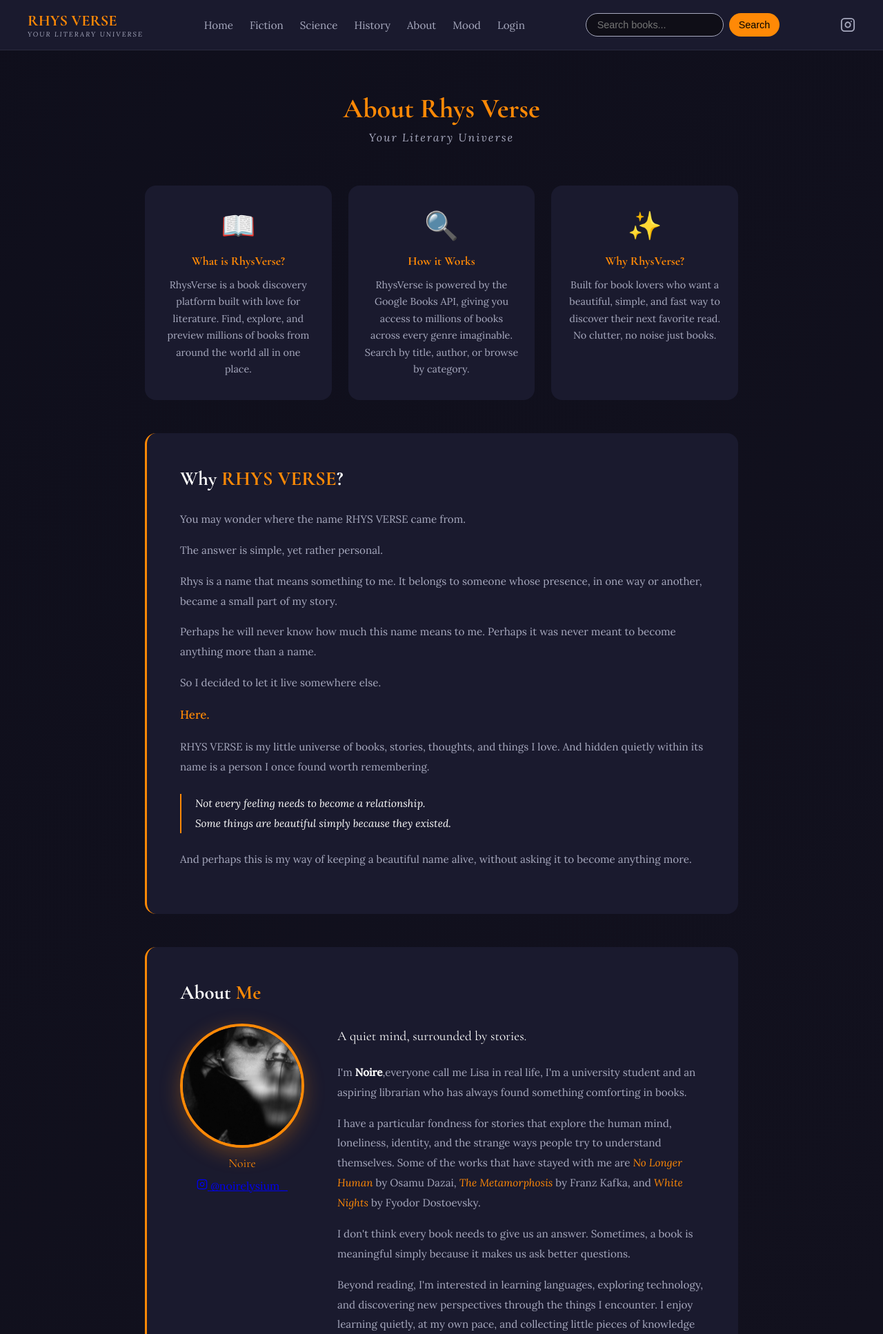
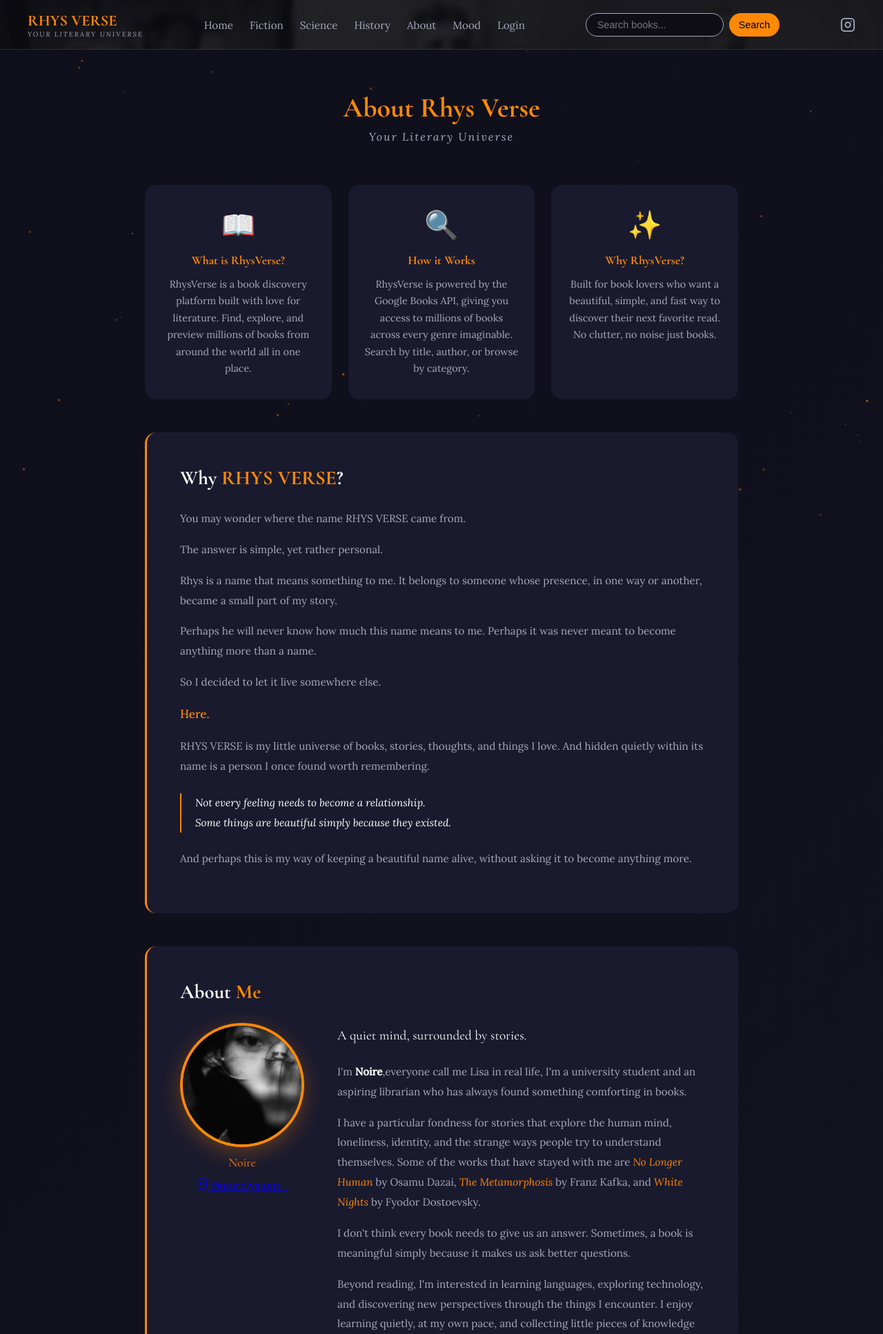
Before and after one commit to noire-a00/rhysverse, a Flask app: page /about in a window 1280 px wide. Shown: the top 1934 px of the page at 69% size. Run offline with Flask 3, Linux system fonts and the light colour scheme.

Commit message:
adding more aesthetic

```diff
--- a/static/style.css
+++ b/static/style.css
@@ -260,11 +260,42 @@
     align-items: center;
     justify-content: space-between;
     padding: 16px 40px;
-    background: #1a1a2e;
-    border-bottom: 1px solid #2a2a3e;
     position: sticky;
     top: 0;
     z-index: 100;
+    transition: background 0.3s;
+    overflow: hidden;
+}
+
+.navbar::before {
+    content: '';
+    position: absolute;
+    top: 0;
+    left: 0;
+    right: 0;
+    bottom: 0;
+    background-image:
+        url('/static/dazai.jpg'),
+        url('/static/franz.jpg'),
+        url('/static/fyodor.jpg');
+    background-size: 33.33% auto, 33.33% auto, 33.33% auto;
+    background-position: 0% top, 50% top, 100% top;
+    background-repeat: no-repeat;
+    filter: brightness(0.25) blur(1px);
+    z-index: -1;
+}
+
+.navbar::after {
+    content: '';
+    position: absolute;
+    top: 0;
+    left: 0;
+    right: 0;
+    bottom: 0;
+    background: rgba(15, 14, 23, 0.6);
+    backdrop-filter: blur(4px);
+    z-index: -1;
+    border-bottom: 1px solid rgba(255, 137, 6, 0.2);
 }
 
 .nav-logo {
@@ -1646,3 +1677,19 @@
     background: #e57c00;
     transform: translateY(-3px);
 }
+#particles-canvas {
+    position: fixed;
+    top: 0;
+    left: 0;
+    width: 100%;
+    height: 100%;
+    z-index: -1;
+    pointer-events: none;
+}
+* {
+    cursor: url('{{ url_for("static", filename="static.png") }}') 16 16, auto;
+}
+
+a, button {
+    cursor: url('{{ url_for("static", filename="static.png") }}') 16 16, pointer;
+}
--- a/templates/base.html
+++ b/templates/base.html
@@ -6,8 +6,14 @@
     <title>{% block title %}RhysVerse{% endblock %}</title>
     <link rel="stylesheet" href="{{ url_for('static', filename='style.css') }}">
     <link href="https://fonts.googleapis.com/css2?family=Cormorant+Garamond:ital,wght@0,400;0,600;0,700;1,400&family=Lora:ital,wght@0,400;0,500;1,400&display=swap" rel="stylesheet">
+
+    <style>
+* { cursor: url("{{ url_for('static', filename='static.png') }}") 16 16, auto; }
+a, button { cursor: url("{{ url_for('static', filename='static.png') }}") 16 16, pointer; }
+</style>
 </head>
 <body>
+    <canvas id="particles-canvas"></canvas>
     <div id="spinner" style="display:none;">
         <div class="spinner-overlay">
             <div class="spinner-box">
@@ -155,5 +161,54 @@
         }
     });
     </script>
+
+    <script>
+const canvas = document.getElementById('particles-canvas');
+const ctx = canvas.getContext('2d');
+
+canvas.width = window.innerWidth;
+canvas.height = window.innerHeight;
+
+window.addEventListener('resize', () => {
+    canvas.width = window.innerWidth;
+    canvas.height = window.innerHeight;
+});
+
+const particles = [];
+const count = 80;
+
+for (let i = 0; i < count; i++) {
+    particles.push({
+        x: Math.random() * canvas.width,
+        y: Math.random() * canvas.height,
+        radius: Math.random() * 1.5 + 0.5,
+        speedX: (Math.random() - 0.5) * 0.3,
+        speedY: (Math.random() - 0.5) * 0.3,
+        opacity: Math.random() * 0.5 + 0.1
+    });
+}
+
+function animate() {
+    ctx.clearRect(0, 0, canvas.width, canvas.height);
+    particles.forEach(p => {
+        p.x += p.speedX;
+        p.y += p.speedY;
+
+        if (p.x < 0) p.x = canvas.width;
+        if (p.x > canvas.width) p.x = 0;
+        if (p.y < 0) p.y = canvas.height;
+        if (p.y > canvas.height) p.y = 0;
+
+        ctx.beginPath();
+        ctx.arc(p.x, p.y, p.radius, 0, Math.PI * 2);
+        ctx.fillStyle = `rgba(255, 137, 6, ${p.opacity})`;
+        ctx.fill();
+    });
+    requestAnimationFrame(animate);
+}
+
+animate();
+</script>
+
 </body>
 </html>
```
Also changed, not shown: cursor.png (added), static/dazai.jpg (added), static/franz.jpg (added), static/fyodor.jpg (added), static/kafka.jpg (added), static/static.png (added).
